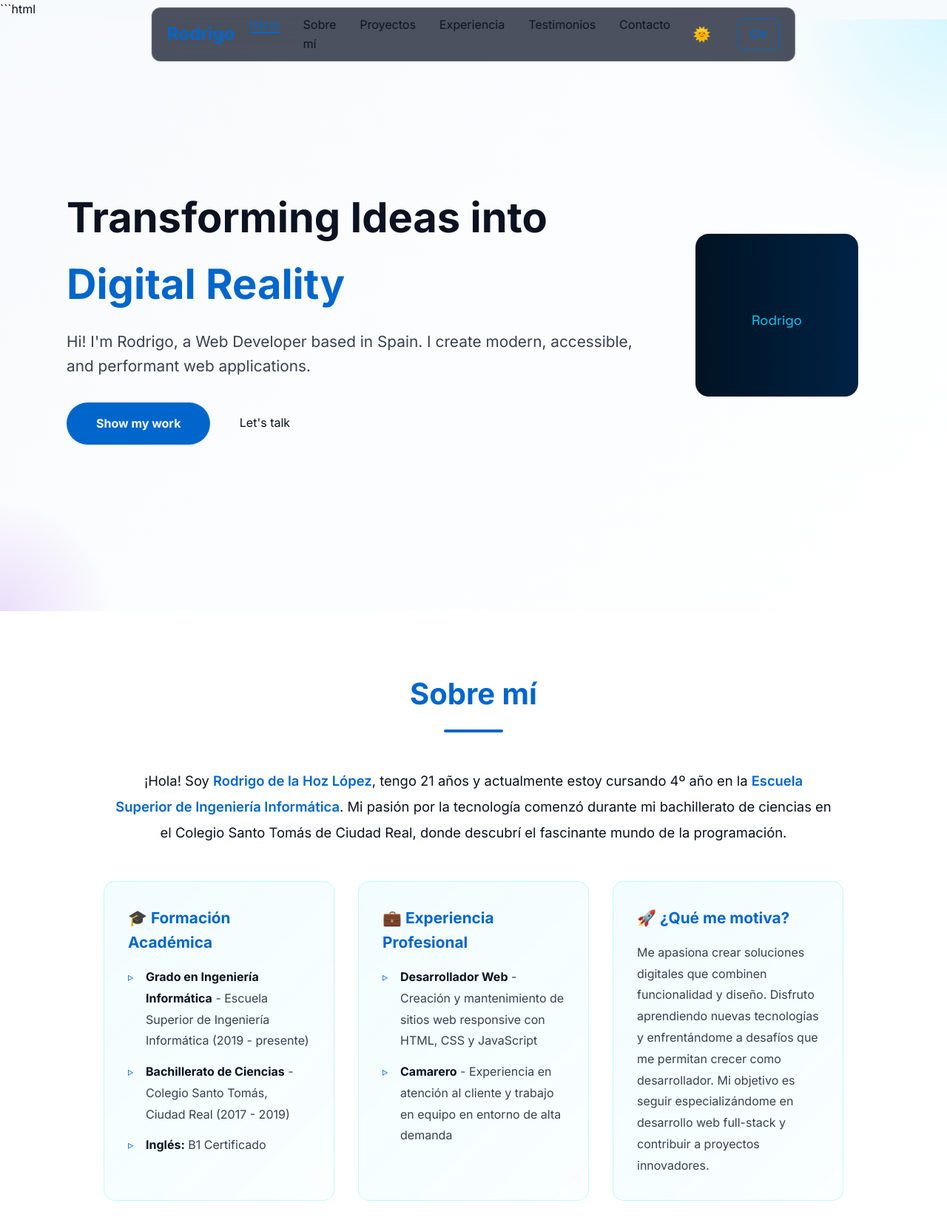
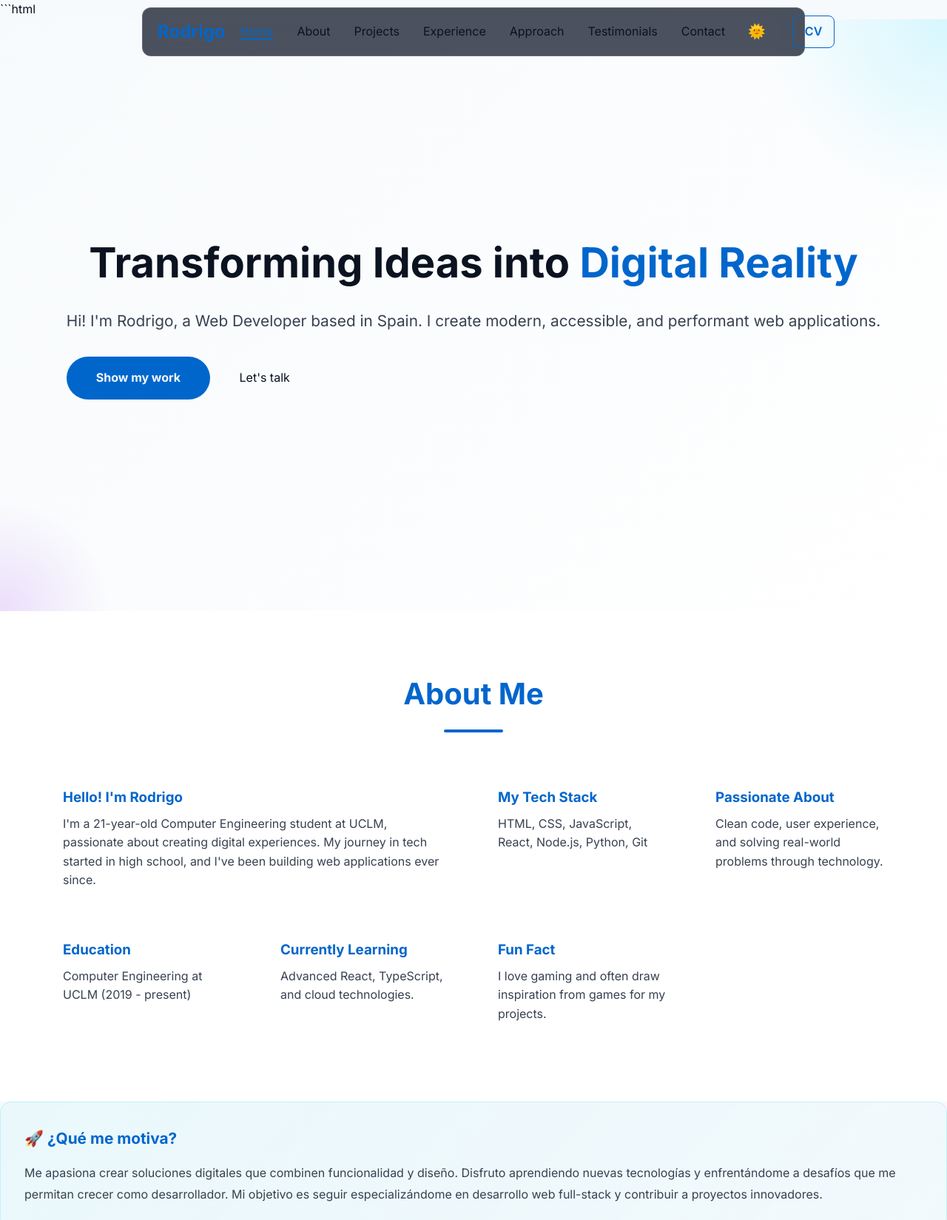
Before and after one commit to RodriSace/mi-portfolio, a plain HTML site: page index.html in a window 1280 px wide. Shown: the top 1649 px of the page at 74% size. Drawn offline with Linux system fonts and the light colour scheme.

Commit message:
Major portfolio overhaul: bento grid about, approach section, improved hero, professional design

```diff
--- a/css/styles.css
+++ b/css/styles.css
@@ -236,6 +236,10 @@ nav {
     font-size: 3.5rem;
     margin-bottom: 1rem;
     animation: fadeInUp 1s ease;
+}
+
+.text-generate {
+    animation: textGenerate 1.5s ease;
 }
 
 .nombre {
@@ -642,39 +646,79 @@ footer {
     }
 }
 
-/* TESTIMONIOS */
-.testimonios {
+/* BENTO GRID */
+.bento-grid {
+    display: grid;
+    grid-template-columns: repeat(auto-fit, minmax(250px, 1fr));
+    gap: 1rem;
+    margin-top: 2rem;
+}
+
+.bento-item {
+    background: var(--glass);
+    border: 1px solid rgba(255,255,255,0.1);
+    border-radius: 12px;
+    padding: 1.5rem;
+    transition: transform 0.3s;
+}
+
+.bento-item:hover {
+    transform: translateY(-5px);
+}
+
+.bento-item.large {
+    grid-column: span 2;
+}
+
+.bento-item h3 {
+    color: var(--color-acento);
+    margin-bottom: 0.5rem;
+}
+
+.bento-item p {
+    color: var(--color-texto-secondary);
+}
+
+/* APPROACH */
+.approach {
     background-color: var(--color-fondo-secondary);
 }
 
-.testimonials-grid {
+.approach-grid {
     display: grid;
     grid-template-columns: repeat(auto-fit, minmax(300px, 1fr));
     gap: 2rem;
     margin-top: 2rem;
 }
 
-.testimonial-card {
-    background: linear-gradient(135deg, rgba(147, 51, 234, 0.05) 0%, rgba(147, 51, 234, 0.02) 100%);
+.approach-card {
+    background: var(--glass);
+    border: 1px solid rgba(255,255,255,0.1);
+    border-radius: 12px;
     padding: 2rem;
-    border-radius: 15px;
-    border: 1px solid rgba(147, 51, 234, 0.2);
-    transition: all 0.3s ease;
+    text-align: center;
+    transition: transform 0.3s;
 }
 
-.testimonial-card:hover {
+.approach-card:hover {
     transform: translateY(-5px);
-    border-color: var(--color-acento);
-    box-shadow: 0 8px 25px rgba(147, 51, 234, 0.15);
 }
 
-.testimonial-card p {
-    color: var(--color-texto);
-    font-style: italic;
+.approach-card h3 {
+    color: var(--color-acento);
     margin-bottom: 1rem;
 }
 
-.testimonial-card cite {
-    color: var(--color-acento);
-    font-weight: 600;
+.approach-card p {
+    color: var(--color-texto-secondary);
 }
+
+/* TEXT GENERATE ANIMATION */
+@keyframes textGenerate {
+    0% { opacity: 0; transform: translateY(20px); }
+    100% { opacity: 1; transform: translateY(0); }
+}
+
+.approach-card p {
+    color: var(--color-texto-secondary);
+}
--- a/index.html
+++ b/index.html
@@ -34,12 +34,13 @@
         <div class="nav-content">
             <div class="logo">Rodrigo</div>
             <ul class="nav-links">
-                <li><a href="#inicio">Inicio</a></li>
-                <li><a href="#sobre-mi">Sobre mí</a></li>
-                <li><a href="#proyectos">Proyectos</a></li>
-                <li><a href="#experiencia">Experiencia</a></li>
-                <li><a href="#testimonios">Testimonios</a></li>
-                <li><a href="#contacto">Contacto</a></li>
+                <li><a href="#inicio">Home</a></li>
+                <li><a href="#sobre-mi">About</a></li>
+                <li><a href="#proyectos">Projects</a></li>
+                <li><a href="#experiencia">Experience</a></li>
+                <li><a href="#approach">Approach</a></li>
+                <li><a href="#testimonios">Testimonials</a></li>
+                <li><a href="#contacto">Contact</a></li>
             </ul>
             <div class="nav-actions">
                 <button id="theme-toggle" class="btn-theme" aria-label="Cambiar tema">🌗</button>
@@ -51,21 +52,12 @@
     <!-- HERO -->
     <section id="inicio" class="hero">
         <div class="hero-content">
-            <div class="hero-grid">
-                <div class="hero-copy">
-                    <h1>Transforming Ideas into <span class="nombre">Digital Reality</span></h1>
+            <div class="hero-text">
+                <h1 class="text-generate">Transforming Ideas into <span class="nombre">Digital Reality</span></h1>
                 <p class="subtitle">Hi! I'm Rodrigo, a Web Developer based in Spain. I create modern, accessible, and performant web applications.</p>
                 <div class="hero-ctas">
                     <a href="#proyectos" class="btn-primary">Show my work</a>
                     <a href="#contacto" class="btn-outline">Let's talk</a>
-                    </div>
-                </div>
-                <div class="hero-avatar" aria-hidden="true">
-                    <svg width="220" height="220" viewBox="0 0 220 220" xmlns="http://www.w3.org/2000/svg" role="img">
-                        <defs><linearGradient id="lg" x1="0" x2="1"><stop offset="0" stop-color="#001322"/><stop offset="1" stop-color="#002244"/></linearGradient></defs>
-                        <rect width="100%" height="100%" rx="18" fill="url(#lg)" />
-                        <text x="50%" y="54%" text-anchor="middle" dominant-baseline="middle" fill="#00d4ff" font-family="Space Grotesk, Inter, sans-serif" font-size="18">Rodrigo</text>
-                    </svg>
                 </div>
             </div>
         </div>
@@ -74,29 +66,35 @@
     <!-- SOBRE MÍ -->
     <section id="sobre-mi" class="sobre-mi">
         <div class="container">
-            <h2 class="section-title">Sobre mí</h2>
-            <div class="sobre-content">
-                <p class="intro">
-                    ¡Hola! Soy <strong>Rodrigo de la Hoz López</strong>, tengo 21 años y actualmente estoy cursando 4º año en la <strong>Escuela Superior de Ingeniería Informática</strong>. Mi pasión por la tecnología comenzó durante mi bachillerato de ciencias en el Colegio Santo Tomás de Ciudad Real, donde descubrí el fascinante mundo de la programación.
-                </p>
-
-                <div class="info-grid">
-                    <div class="info-card">
-                        <h3>🎓 Formación Académica</h3>
-                        <ul>
-                                <li><strong>Grado en Ingeniería Informática</strong> - Escuela Superior de Ingeniería Informática (2019 - presente)</li>
-                                <li><strong>Bachillerato de Ciencias</strong> - Colegio Santo Tomás, Ciudad Real (2017 - 2019)</li>
-                                <li><strong>Inglés:</strong> B1 Certificado</li>
-                        </ul>
+            <h2 class="section-title">About Me</h2>
+            <div class="bento-grid">
+                <div class="bento-item large">
+                    <h3>Hello! I'm Rodrigo</h3>
+                    <p>I'm a 21-year-old Computer Engineering student at UCLM, passionate about creating digital experiences. My journey in tech started in high school, and I've been building web applications ever since.</p>
                 </div>
-
-                    <div class="info-card">
-                        <h3>💼 Experiencia Profesional</h3>
-                        <ul>
-                            <li><strong>Desarrollador Web</strong> - Creación y mantenimiento de sitios web responsive con HTML, CSS y JavaScript</li>
-                            <li><strong>Camarero</strong> - Experiencia en atención al cliente y trabajo en equipo en entorno de alta demanda</li>
-                        </ul>
+                <div class="bento-item">
+                    <h3>My Tech Stack</h3>
+                    <p>HTML, CSS, JavaScript, React, Node.js, Python, Git</p>
                 </div>
+                <div class="bento-item">
+                    <h3>Passionate About</h3>
+                    <p>Clean code, user experience, and solving real-world problems through technology.</p>
+                </div>
+                <div class="bento-item">
+                    <h3>Education</h3>
+                    <p>Computer Engineering at UCLM (2019 - present)</p>
+                </div>
+                <div class="bento-item">
+                    <h3>Currently Learning</h3>
+                    <p>Advanced React, TypeScript, and cloud technologies.</p>
+                </div>
+                <div class="bento-item">
+                    <h3>Fun Fact</h3>
+                    <p>I love gaming and often draw inspiration from games for my projects.</p>
+                </div>
+            </div>
+        </div>
+    </section>
 
                     <div class="info-card">
                         <h3>🚀 ¿Qué me motiva?</h3>
@@ -201,31 +199,52 @@
         </div>
     </section>
 
-    <!-- TIMELINE -->
+    <!-- EXPERIENCIA -->
     <section id="experiencia" class="timeline-section">
         <div class="container">
-            <h2 class="section-title">Línea temporal</h2>
+            <h2 class="section-title">My Journey</h2>
             <div class="timeline">
                 <div class="timeline-item">
                     <span class="timeline-year">2019</span>
                     <div class="timeline-content">
-                        <h4>Bachillerato - Colegio Santo Tomás</h4>
-                        <p>Inicio de interés por programación y ciencias.</p>
+                        <h4>High School - Colegio Santo Tomás</h4>
+                        <p>Developed interest in programming and sciences.</p>
                     </div>
                 </div>
                 <div class="timeline-item">
-                    <span class="timeline-year">2019 - presente</span>
+                    <span class="timeline-year">2019 - present</span>
                     <div class="timeline-content">
-                        <h4>Grado en Ingeniería Informática</h4>
-                        <p>Estudios en la Escuela Superior de Ingeniería Informática.</p>
+                        <h4>Computer Engineering Degree</h4>
+                        <p>Studying at Escuela Superior de Ingeniería Informática.</p>
                     </div>
                 </div>
                 <div class="timeline-item">
                     <span class="timeline-year">2024</span>
                     <div class="timeline-content">
-                        <h4>Proyecto Pokémon</h4>
-                        <p>Desarrollo de proyecto individual consumiendo PokéAPI.</p>
+                        <h4>Pokemon Project</h4>
+                        <p>Developed individual project consuming PokeAPI.</p>
                     </div>
+                </div>
+            </div>
+        </div>
+    </section>
+
+    <!-- APPROACH -->
+    <section id="approach" class="approach">
+        <div class="container">
+            <h2 class="section-title">My Approach</h2>
+            <div class="approach-grid">
+                <div class="approach-card">
+                    <h3>Planning & Strategy</h3>
+                    <p>We collaborate to map out your website's goals, target audience, and key functionalities.</p>
+                </div>
+                <div class="approach-card">
+                    <h3>Design & Development</h3>
+                    <p>I create clean, responsive designs and implement them with modern technologies.</p>
+                </div>
+                <div class="approach-card">
+                    <h3>Testing & Launch</h3>
+                    <p>Rigorous testing ensures quality, then we launch and maintain the project.</p>
                 </div>
             </div>
         </div>
```
Lines whose indentation alone changed are shown as unchanged.
